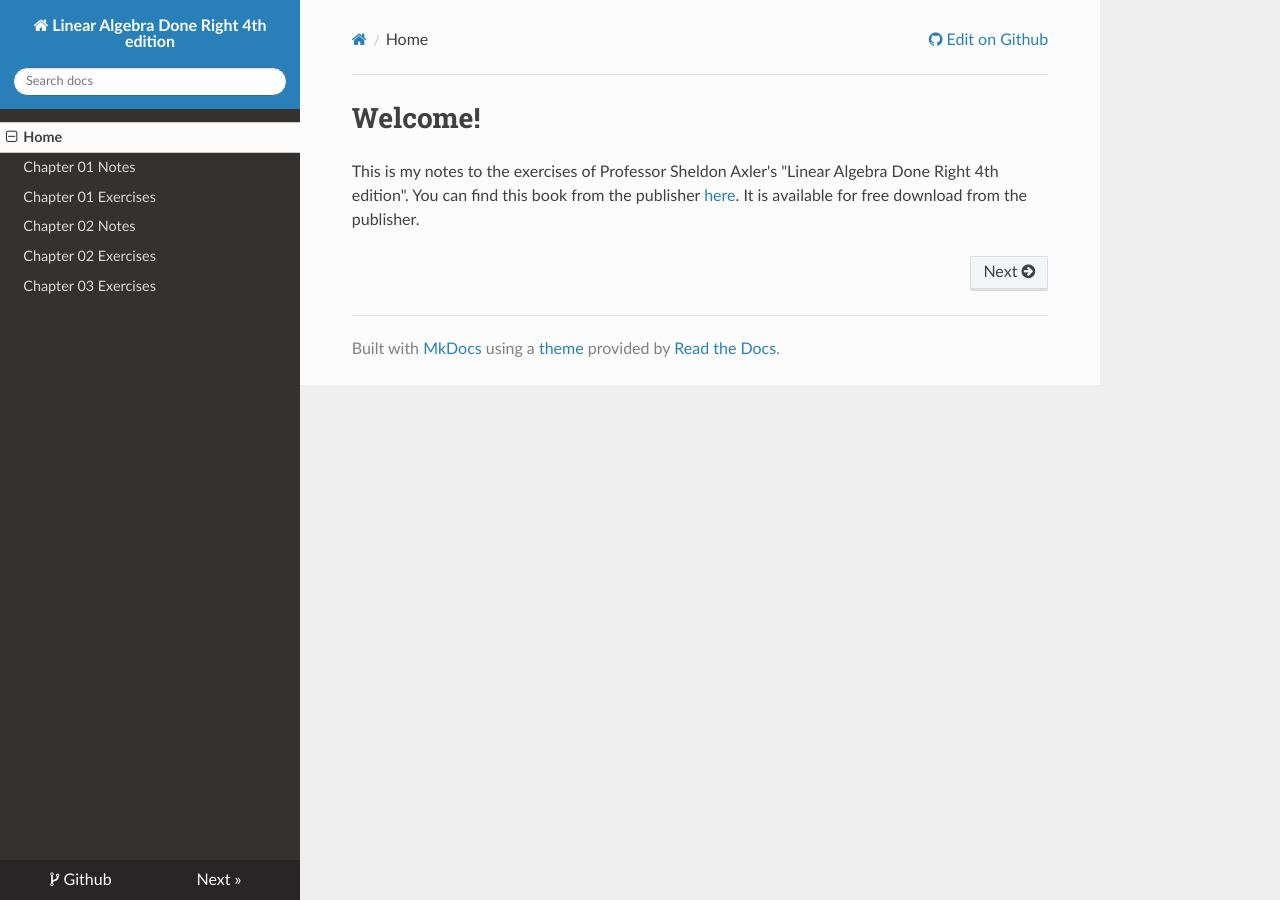
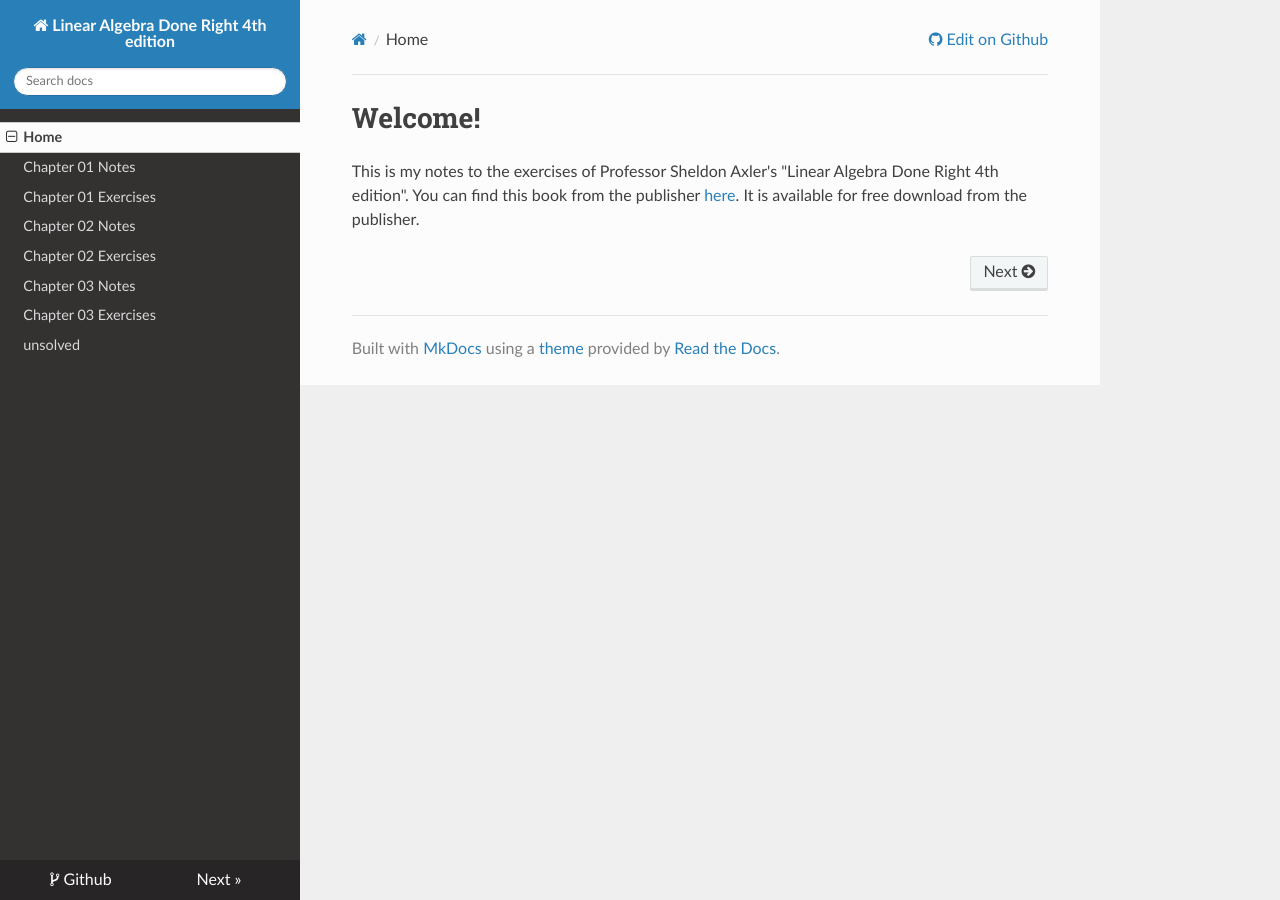
Before and after one commit to eroicaleo/liner-algebra-done-right-4th, an MkDocs documentation site: the page built from docs/index.md, in a window 1280 px wide. Built offline with MkDocs 1.6.1, drawn with Linux system fonts in a browser that asks for light colours; nearby versions of some CDN libraries.

Commit message:
updates mkdocs.yml

```diff
--- a/mkdocs.yml
+++ b/mkdocs.yml
@@ -7,7 +7,9 @@ nav:
   - Chapter 01 Exercises: ch01ex.md
   - Chapter 02 Notes: ch02notes.md
   - Chapter 02 Exercises: ch02ex.md
+  - Chapter 03 Notes: ch03notes.md
   - Chapter 03 Exercises: ch03ex.md
+  - unsolved: unsolved.md
 
 extra_javascript:
     - https://cdnjs.cloudflare.com/ajax/libs/mathjax/2.7.7/MathJax.js?config=TeX-AMS-MML_HTMLorMML
```
